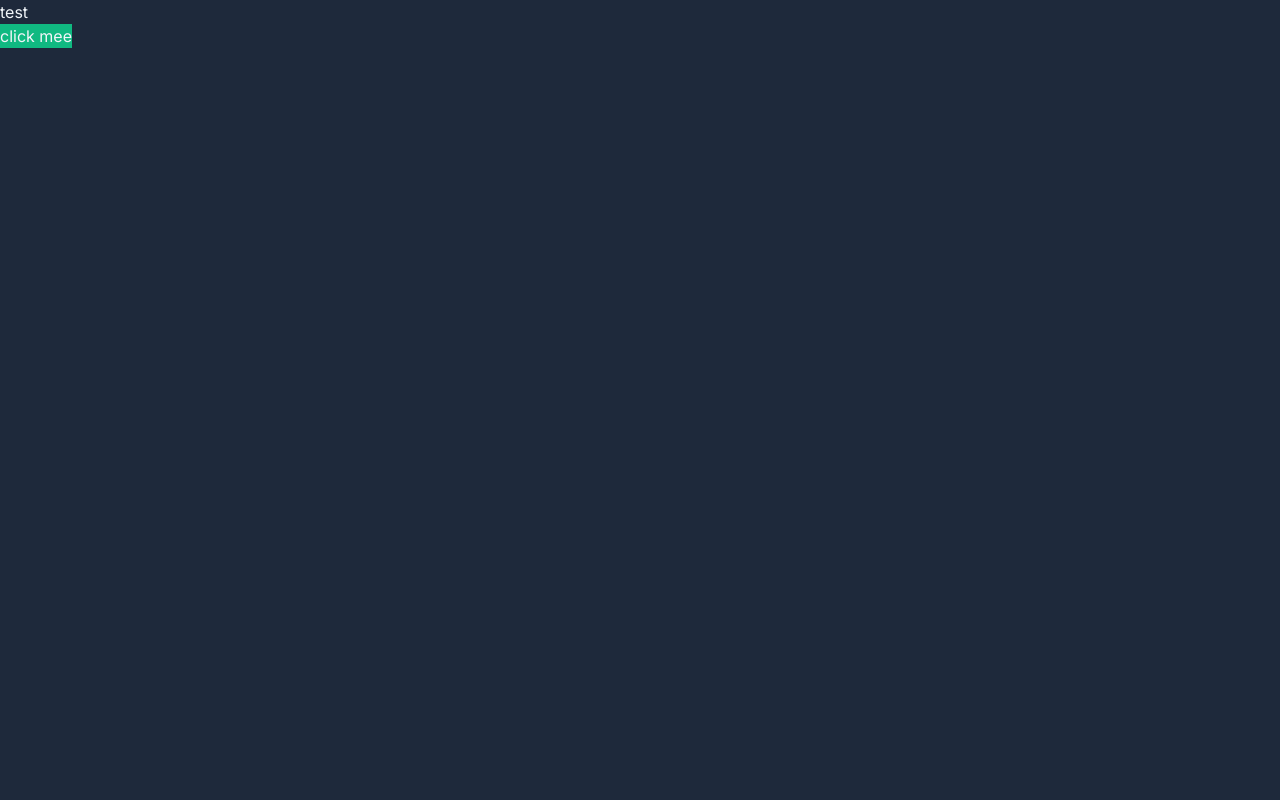
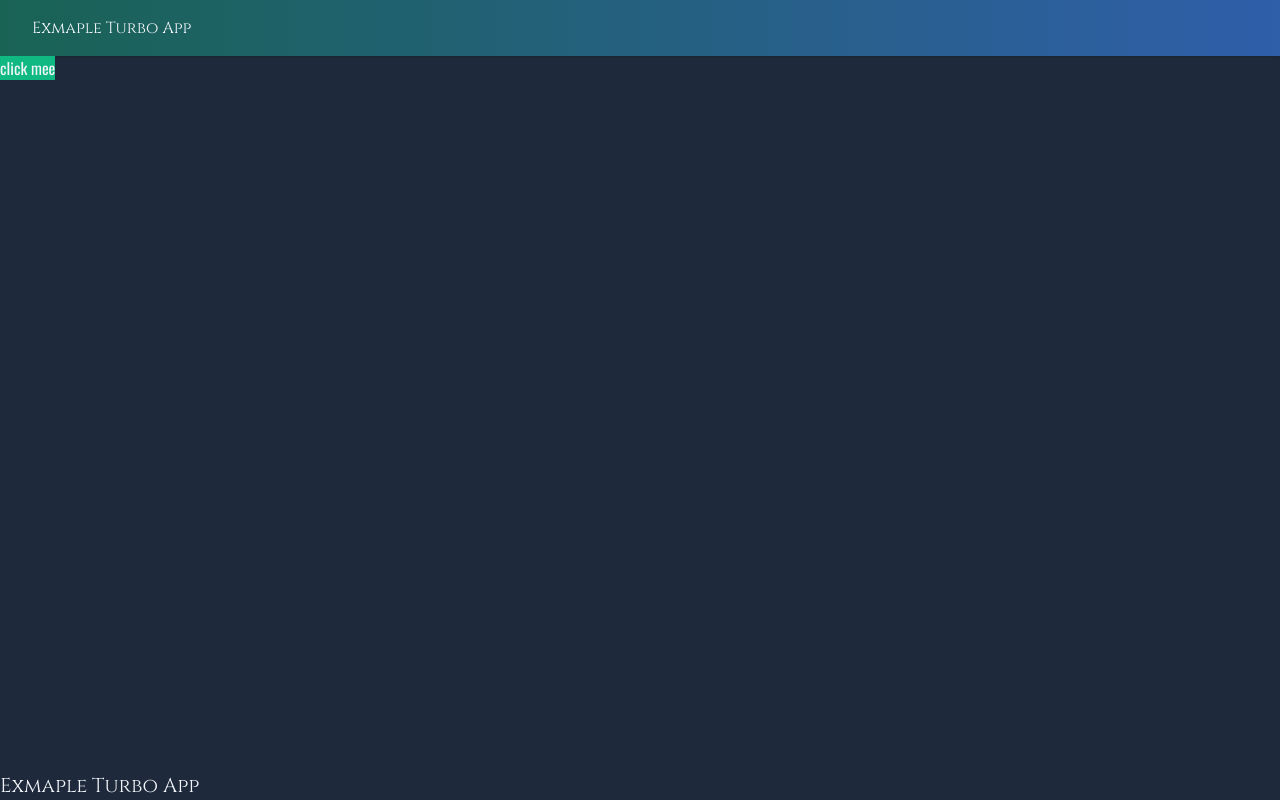
Before and after one commit to RitzyMage/turbo-deploy-example, a Next.js app in the folder apps/web/: page / in a window 1280 px wide. Built offline with nearby package versions, Linux system fonts and the light colour scheme.

Commit message:
some basic styles

```diff
--- /dev/null
+++ b/apps/web/app/footer.tsx
@@ -0,0 +1,3 @@
+export default function Footer(): JSX.Element {
+  return <div className="font-header text-xl">Exmaple Turbo App</div>;
+}
--- /dev/null
+++ b/apps/web/app/header.tsx
@@ -0,0 +1,7 @@
+export default function Header(): JSX.Element {
+  return (
+    <div className=" font-header bg-gray-800 bg-gradient-to-r from-emerald-500/40 to-blue-500/60 px-8 py-4 shadow">
+      Exmaple Turbo App
+    </div>
+  );
+}
--- a/apps/web/app/layout.tsx
+++ b/apps/web/app/layout.tsx
@@ -1,8 +1,11 @@
 import type { Metadata } from 'next';
-import { Inter } from 'next/font/google';
+import { Oswald, Cinzel } from 'next/font/google';
 import './globals.css';
+import Header from './header';
+import Footer from './footer';
 
-const inter = Inter({ subsets: ['latin'] });
+const oswald = Oswald({ subsets: ['latin'] });
+const cinzel = Cinzel({ subsets: ['latin'], variable: '--font-header' });
 
 export const metadata: Metadata = {
   title: 'Example Deployment',
@@ -12,7 +15,12 @@ export const metadata: Metadata = {
 export default function RootLayout({ children }: { children: React.ReactNode }): JSX.Element {
   return (
     <html lang="en">
-      <body className={`${inter.className} bg-slate-800 text-slate-100`}>{children}</body>
+      <body
+        className={`${oswald.className} ${cinzel.variable} bg-slate-800 text-slate-100 flex flex-col min-h-screen`}>
+        <Header />
+        <div className="flex-grow">{children}</div>
+        <Footer />
+      </body>
     </html>
   );
 }
--- a/apps/web/app/page.tsx
+++ b/apps/web/app/page.tsx
@@ -1,7 +1,6 @@
 export default function Page(): JSX.Element {
   return (
-    <div>
-      test
+    <div className="">
       <button className="block bg-emerald-500 hover:shadow hover:bg-emerald-600">click mee</button>
     </div>
   );
--- a/apps/web/tailwind.config.js
+++ b/apps/web/tailwind.config.js
@@ -9,7 +9,11 @@ module.exports = {
     './src/**/*.{js,ts,jsx,tsx,mdx}',
   ],
   theme: {
-    extend: {},
+    extend: {
+      fontFamily: {
+        header: ['var(--font-header)'],
+      },
+    },
   },
   plugins: [],
 };
```
